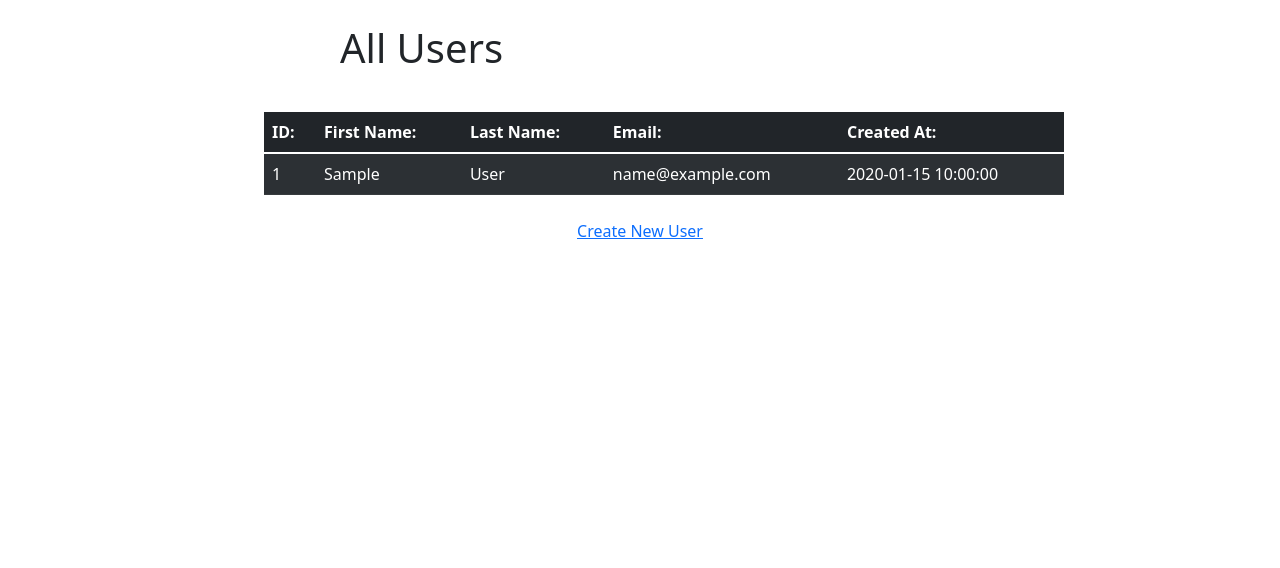
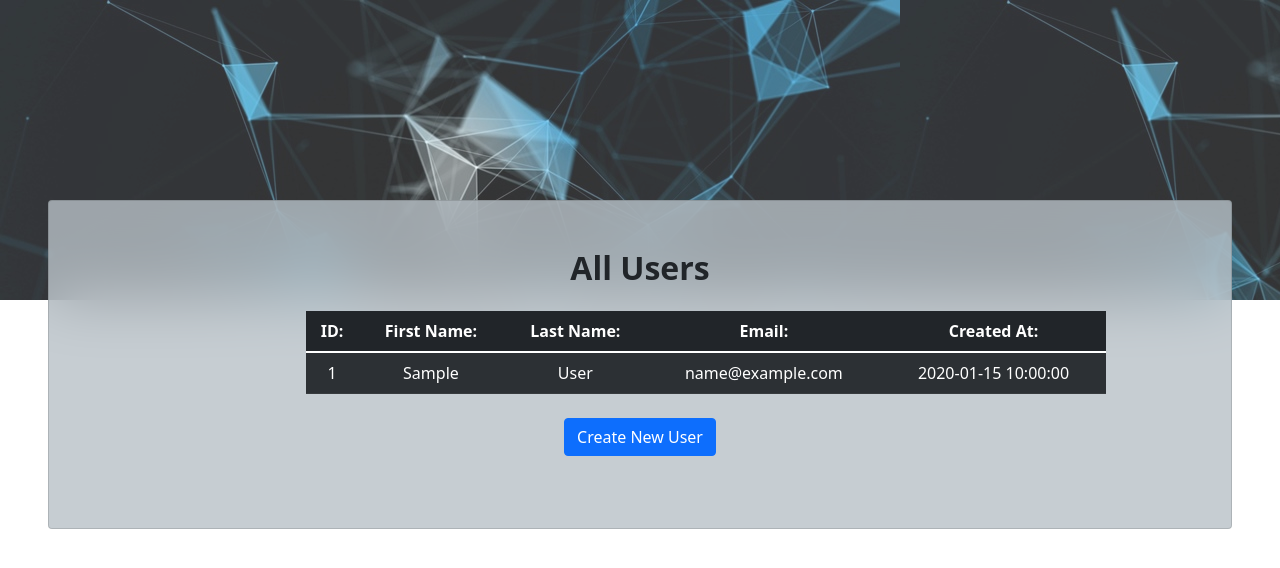
Before and after one commit to JocelynMira/user_cr, a Flask app: template templates/read.html in a window 1280 px wide. Shown: the top 568 px of the page. Run offline with Flask 2, Linux system fonts and the light colour scheme; the template is opened without the code that fills it: most values are stand-ins (such as "Sample title", 1, 10 or a date in 2020).

Commit message:
second commit

```diff
--- a/templates/read.html
+++ b/templates/read.html
@@ -9,31 +9,25 @@
 </head>
 <body>
 
-
-
-
-
-
-
-
-
-
-
-
-
-
-
-
-
-
-
-
-
-
-
-    <h1 class="mx-auto mt-2 py-3" style="width: 600px;">All Users </h1>
-
+    <section class="text-center">
+        <!-- Background image -->
+        <div class="p-3 bg-image" style="
+            background-image: url('/static/imgs/344812.jpg');
+            height: 300px;
+            opacity: 0.8;
+            "></div>
+            <!-- Card -->
+    <div class="card mx-4 mx-md-5 shadow-5-strong" style="
+    margin-top: -100px;
+    background: hsla(203, 12%, 75%, 0.8);
+    backdrop-filter: blur(30px);
+    ">
+        <div class="card-body py-5 px-md-5">
+            <div class="row d-flex justify-content-center">
+                <div class="col-lg-8">
+                    <h2 class="fw-bold mb-4">All Users</h2>
             <div class="mx-auto" style="width: 800px;">
+                <!-- Table list -->
                 <table class="table table-striped table-dark m-4 p-auto">
                     <thead class="thead-dark">
                         <tr>
@@ -58,7 +52,9 @@
                 </table>
             </div>
             <div class="d-flex justify-content-center">
-        <a  href="/new_user">Create New User</a>
+                <a class="btn btn-primary btn-block mb-4" href="/new_user">Create New User</a>
+            </div>
+        </div>
     </div>
 </body>
 </html>
```
Also changed, not shown: templates/create.html (+1 -23 lines). Lines whose indentation alone changed are shown as unchanged.
